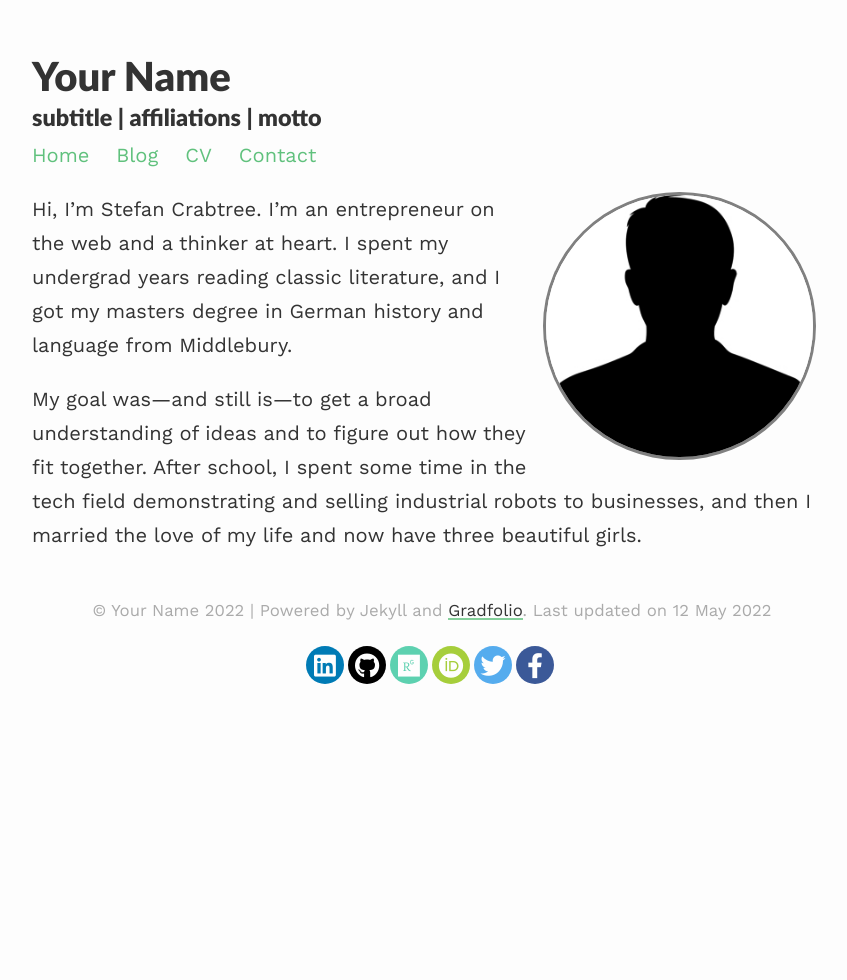
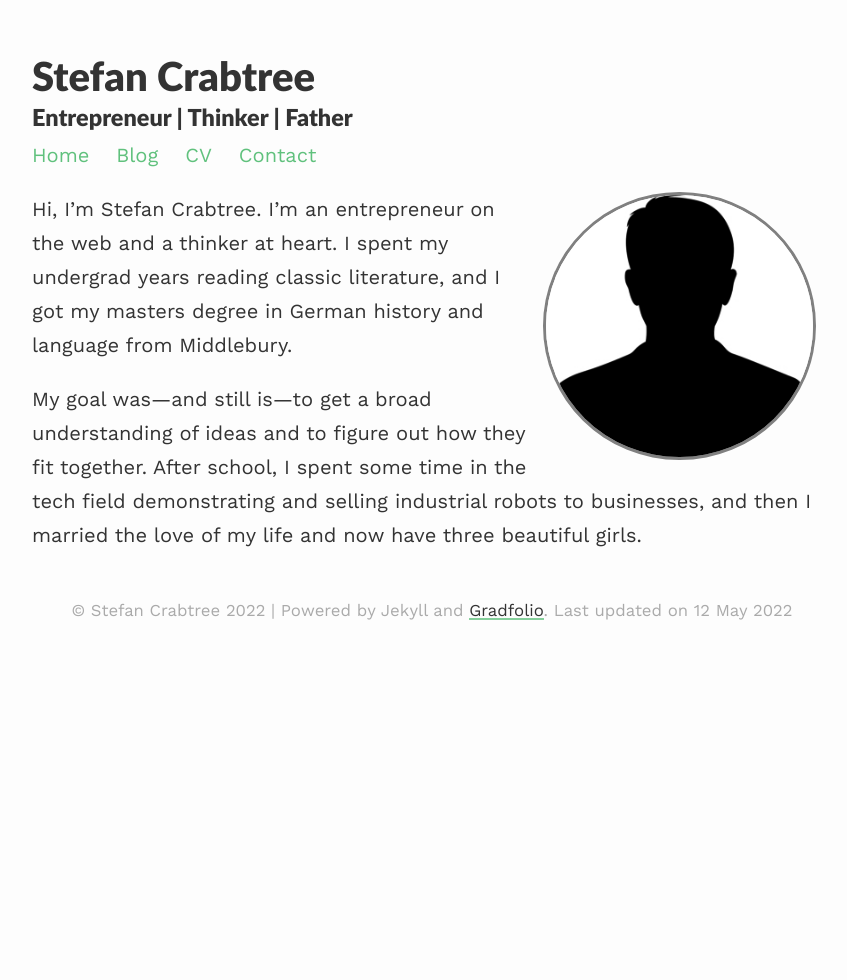
Before and after one commit to hausbauconstruction/portfolio-example-1, a Jekyll site: the page built from index.md, in a window 1280 px wide. Shown: the whole page, without its empty margins (208-1055 px from the left). Built offline with Jekyll 4.4.1, drawn with Linux system fonts in a browser that asks for light colours; nearby versions of some CDN libraries.

Commit message:
polishing

```diff
--- a/_config.yml
+++ b/_config.yml
@@ -1,7 +1,7 @@
 ### your site title here
 
-title: Your Name
-description: subtitle | affiliations | motto
+title: Stefan Crabtree
+description: Entrepreneur | Thinker | Father
 
 baseurl: /portfolio-example-1 #name of GitHub repository
 url: "" #custom url to be used instead of GitHub repository
--- a/_includes/social-footer.html
+++ b/_includes/social-footer.html
@@ -1,4 +1,4 @@
-<div class="rounded-social-buttons">
+<!-- <div class="rounded-social-buttons">
 
 {%- if site.email -%}
 <a title="{{ _locale_string_email }}"
@@ -62,4 +62,4 @@ target="_blank">
 </a>
 {%- endif -%}
 
-</div>
+</div> -->
```
